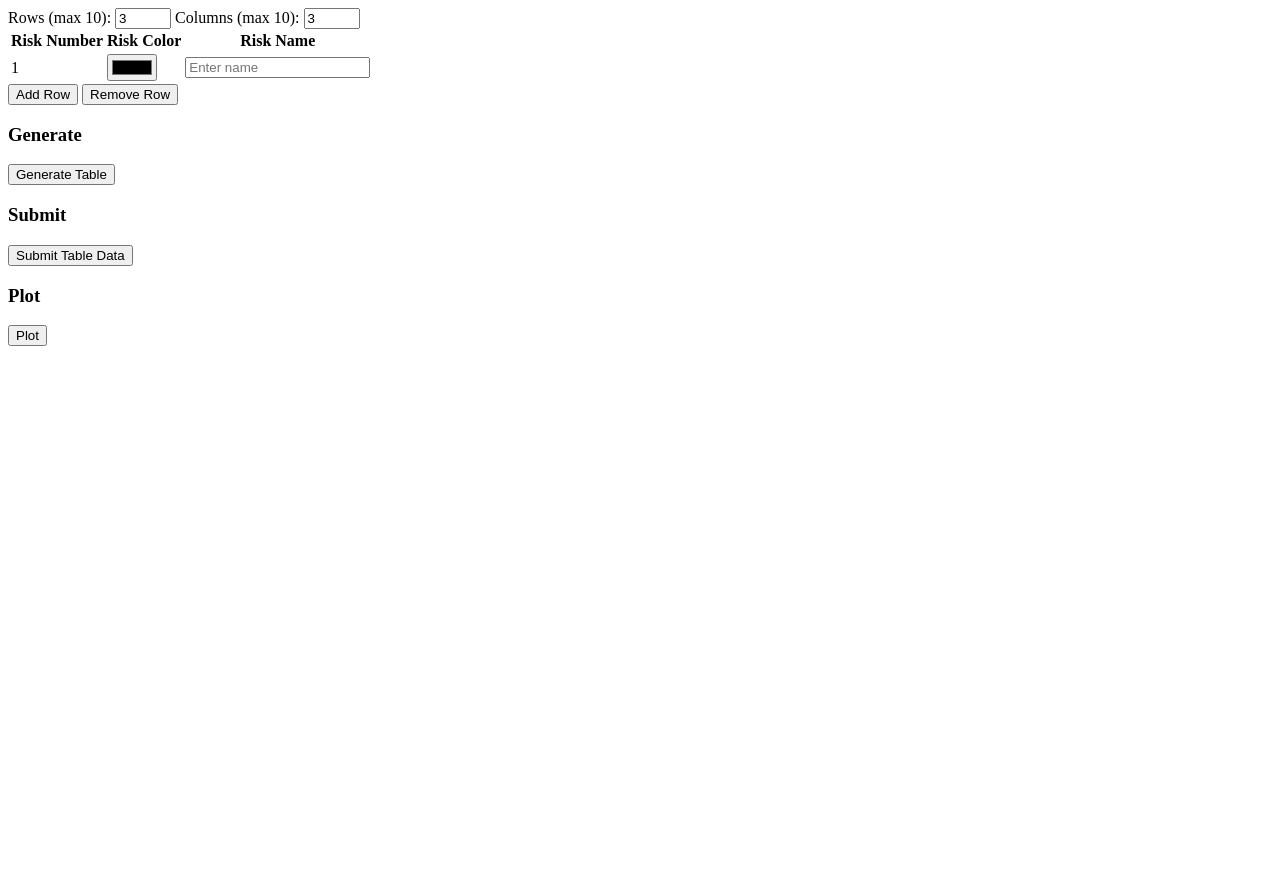
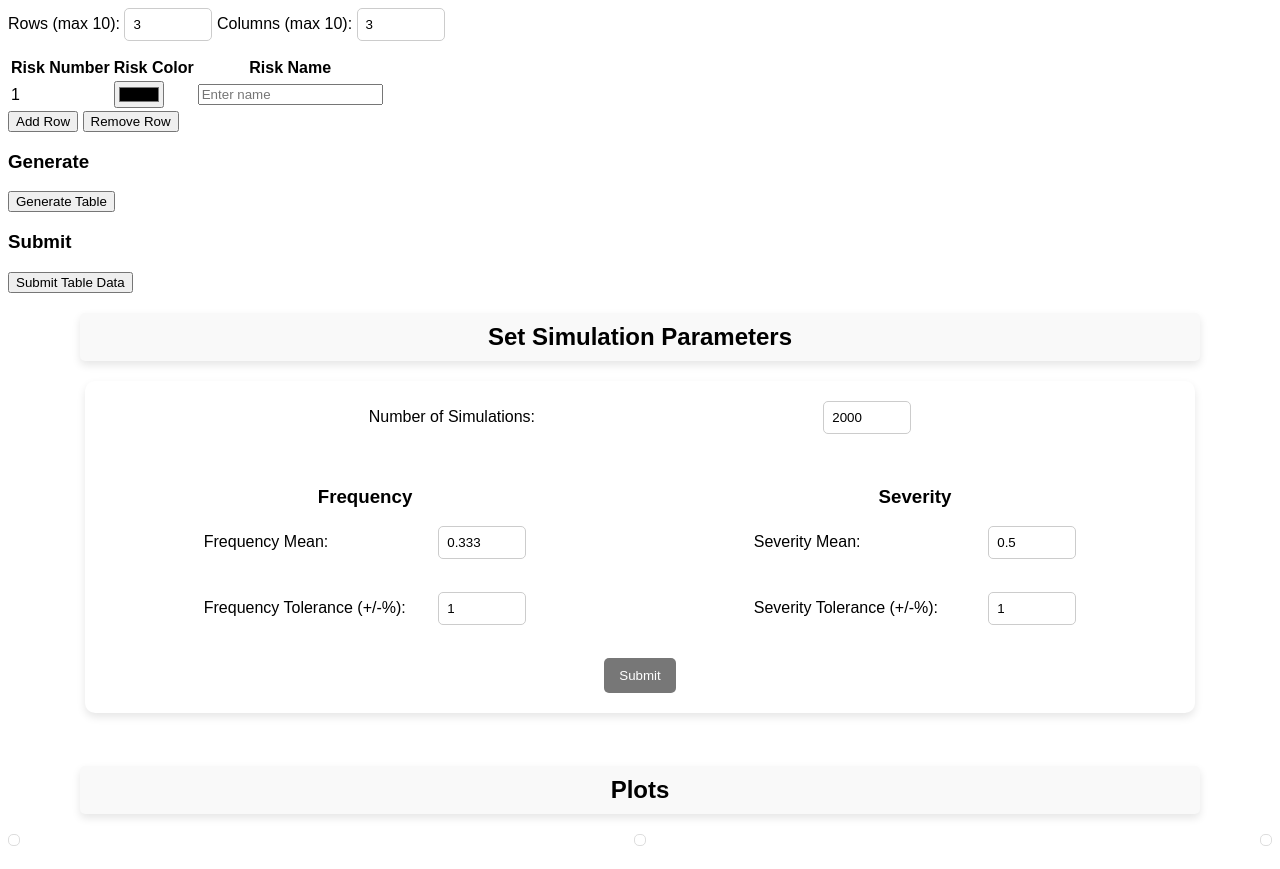
Before and after one commit to nilsgnh/Projektseminar-Risikomatrix, a Flask app: page /custom in a window 1280 px wide. Before the commit the page ends 346 px from the top, so only its background shows below. Run offline with Flask 3, Linux system fonts and the light colour scheme.

Commit message:
custom plot now works

```diff
--- a/src/main.py
+++ b/src/main.py
@@ -18,32 +18,11 @@
     return render_template("customMatrix.html")
 
 
-@main_bp.route('/custom/plot', methods=["GET"])
-def plotCustomMatrix():
-    points = generatePoints(1000, 0.4, 0.4, 0.4, 0.4)
-    frequencies = points[0]
-    severities = points[1]
-
-    pointsInMatrix1 = simulateRiskMatrix(frequencies, severities, customMatr)
-    priorities1 = pointsInMatrix1[0]
-
-    bar_plot = plotPriorityDistribution(priorities1, customMatr)
-
-
-
-    #render images back to index page
-    render_template("customMatrix.html", bar3=bar_plot)
-
-    return render_template("customMatrix.html", bar3=bar_plot)
-
-
-
-@main_bp.route('/custom/submit', methods=["POST"])
+@main_bp.route('/custom/enterTable', methods=["POST"])
 def process_table():
     # Retrieve JSON data from the request
     data = request.get_json()
-
-    table_data = np.array(data.get('table', []))
+    table_data = np.array(data.get('table', []), dtype=float)
     colors = data.get('colors', [])
     names = data.get('names', [])
 
@@ -71,7 +50,7 @@
         x_beschriftungen.append("X")
 
 
-    print("Matrix: ", table_data)
+    print("Matrix: ", type(table_data))
     print("Farben: ", colors)
     print("X-Beschriftungen:", x_beschriftungen)
     print("Y-Beschriftungen:", y_beschriftungen)
@@ -79,9 +58,48 @@
     print("Risiko Labels: ", risk_labels)
 
     matrix = Matrix(table_data, field_nums, risk_labels, colors, x_beschriftungen, y_beschriftungen)
+    global customMatr
     customMatr = matrix
 
     return '', 204  # Respond with No Content
+
+
+
+
+@main_bp.route('/custom/submit', methods=['GET', 'POST'])
+def plotCustom():
+    # taking User Input
+    if request.method == 'POST':
+        n_simulations = int(request.form['n_simulations'])
+        frequency_mean = float(request.form['frequency_mean'])
+        frequency_perc = float(request.form['frequency_perc'])
+        severity_mean = float(request.form['severity_mean'])
+        severity_perc = float(request.form['severity_perc'])
+
+
+    # converting & to Variance
+    frequency_var = conv_perc_var(95, frequency_perc)
+    severity_var = conv_perc_var(95, severity_perc)
+
+
+    #generating Points
+    points = generatePoints(n_simulations, frequency_mean, frequency_var, severity_mean, severity_var)
+    frequencies = points[0]
+    severities = points[1]
+
+
+    #Simulation of first Matrix
+    pointsInMatrix = simulateRiskMatrix(frequencies, severities, customMatr)
+    priorities = pointsInMatrix[0]
+    matrix_felder = pointsInMatrix[1]
+
+    bar_plot = plotPriorityDistribution(priorities, customMatr)
+    heat_plot = plotHeatmap(matrix_felder, customMatr)
+    scatter_plot = plotScatter(severity_mean, frequency_mean, priorities, severities, frequencies, customMatr)
+
+
+    #render images back to index page
+    return render_template("customMatrix.html", bar=bar_plot, heat=heat_plot, scatter=scatter_plot)
 
 
 
--- a/src/static/customTableLogic.js
+++ b/src/static/customTableLogic.js
@@ -113,7 +113,7 @@
   }
 
   // Send all data to the backend
-  fetch("/custom/submit", {
+  fetch("/custom/enterTable", {
       method: "POST",
       headers: {
           "Content-Type": "application/json",
--- a/src/templates/customMatrix.html
+++ b/src/templates/customMatrix.html
@@ -1,17 +1,32 @@
 <!DOCTYPE html>
 <html lang="en">
 	<head>
-    <meta charset="UTF-8">
-    <meta name="viewport" content="width=device-width, initial-scale=1.0">
+		<meta charset="UTF-8" />
+		<meta
+			name="viewport"
+			content="width=device-width, initial-scale=1.0" />
 		<title>Table Input</title>
 		<script src="../static/customTableLogic.js"></script>
+		<link
+			rel="stylesheet"
+			href="../static/index.css" />
 	</head>
 	<body>
 		<div>
 			<label for="rows">Rows (max 10):</label>
-        <input type="number" id="rows" max="10" min="1" value="3">
+			<input
+				type="number"
+				id="rows"
+				max="10"
+				min="1"
+				value="3" />
 			<label for="cols">Columns (max 10):</label>
-        <input type="number" id="cols" max="10" min="1" value="3">
+			<input
+				type="number"
+				id="cols"
+				max="10"
+				min="1"
+				value="3" />
 		</div>
 
 		<table id="colorNameTable">
@@ -26,7 +41,11 @@
 				<tr>
 					<td>1</td>
 					<td><input type="color" /></td>
-                <td><input type="text" placeholder="Enter name" /></td>
+					<td>
+						<input
+							type="text"
+							placeholder="Enter name" />
+					</td>
 				</tr>
 			</tbody>
 		</table>
@@ -42,10 +61,81 @@
 		<h3>Submit</h3>
 		<button onclick="sendTableData()">Submit Table Data</button>
 
-    <h3>Plot</h3>
-    <button type="plot" value="plot">Plot</button>
+		<h2 id="h2setsim">Set Simulation Parameters</h2>
+		<section class="form-section">
+			<form
+				action="/custom/submit"
+				id="set_parameters"
+				method="POST">
+				<label for="n_simulations">Number of Simulations:</label>
+				<input
+					type="number"
+					id="n_simulations"
+					name="n_simulations"
+					value="2000"
+					min="1"
+					max="10000" /><br /><br />
 
-    <div class="plot"></div>
+				<div class="flexfreqsev">
+					<div class="flexfreq">
+						<h3>Frequency</h3>
+						<label for="frequency_mean">Frequency Mean:</label>
+						<input
+							type="number"
+							id="frequency_mean"
+							name="frequency_mean"
+							step="0.001"
+							value="0.333"
+							min="0"
+							max="1" /><br /><br />
 
+						<label for="frequency_perc">Frequency Tolerance (+/-%):</label>
+						<input
+							type="number"
+							id="frequency_perc"
+							name="frequency_perc"
+							step="0.05"
+							value="1"
+							min="0"
+							max="100" /><br /><br />
+					</div>
+					<div class="flexsev">
+						<h3>Severity</h3>
+						<label for="severity_mean">Severity Mean:</label>
+						<input
+							type="number"
+							id="severity_mean"
+							name="severity_mean"
+							step="0.001"
+							value="0.5"
+							min="0"
+							max="1" /><br /><br />
+
+						<label for="severity_perc">Severity Tolerance (+/-%):</label>
+						<input
+							type="number"
+							id="severity_perc"
+							name="severity_perc"
+							step="0.05"
+							value="1"
+							min="0"
+							max="100" /><br /><br />
+					</div>
+				</div>
+
+				<input
+					type="submit"
+					value="Submit" />
+			</form>
+		</section>
+
+		<br />
+
+		<h2 id="h2plots">Plots</h2>
+		<div class="plot-comparison">
+			<div class="plot">{{ scatter|safe }}</div>
+			<div class="plot">{{ bar|safe }}</div>
+			<div class="plot">{{ heat|safe }}</div>
+		</div>
 	</body>
 </html>
```
Lines whose indentation alone changed are shown as unchanged.
